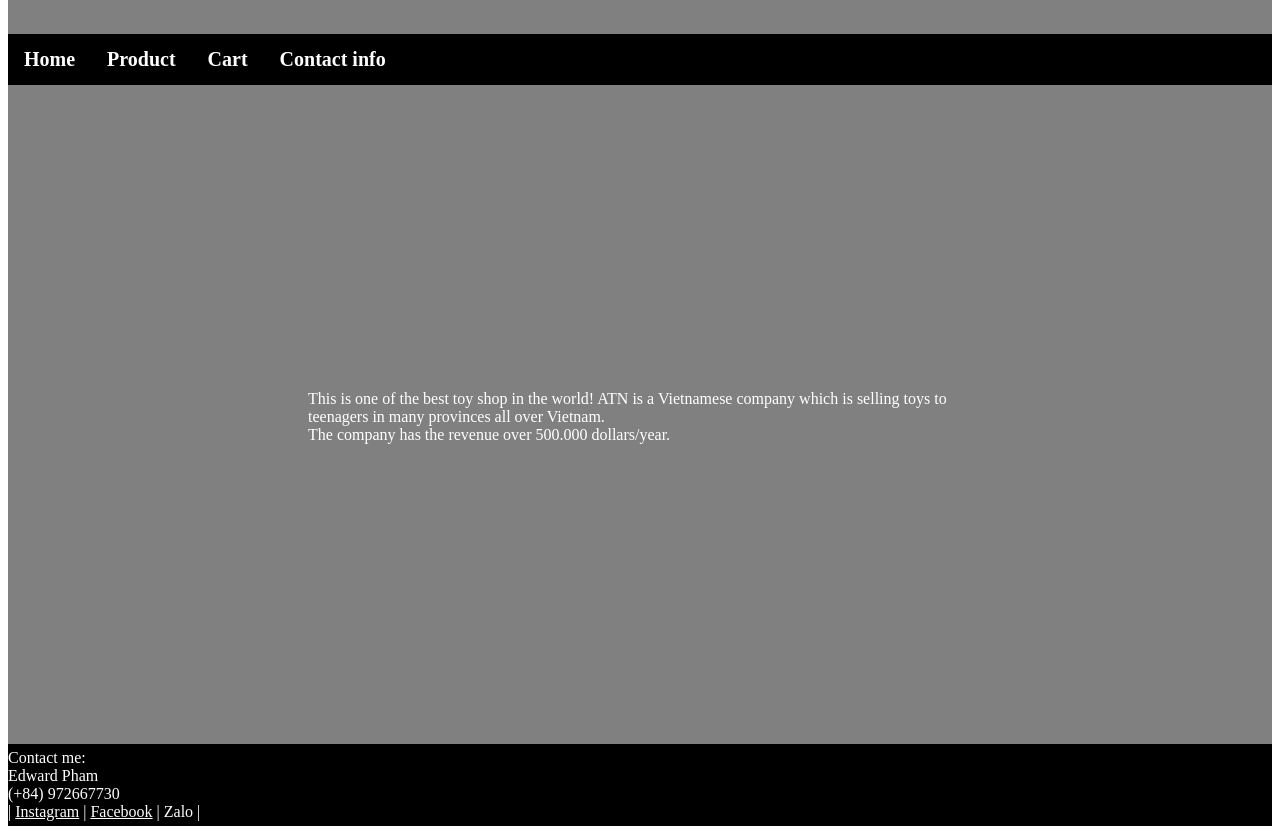
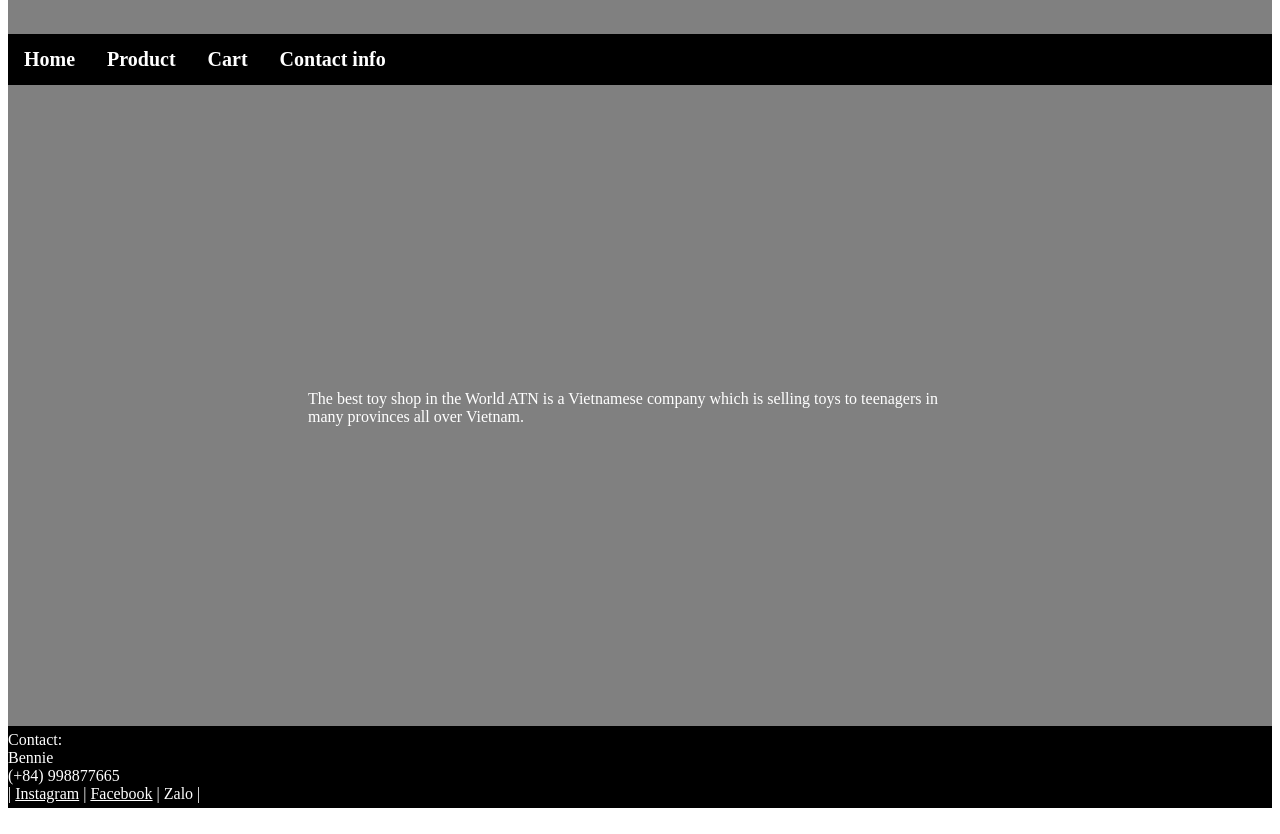
Before and after one commit to kmngoc1604/atnshop, a website: page views/index.html in a window 1280 px wide. Shown: the part 137-971 px from the top of the page. Drawn offline with Linux system fonts and the light colour scheme.

Commit message:
Update index.html

```diff
--- a/views/index.html
+++ b/views/index.html
@@ -88,16 +88,15 @@
         </div>
 
         <div id="main-content">
-            This is one of the best toy shop in the world!
+            The best toy shop in the World
             ATN is a Vietnamese company which is selling toys to teenagers in many provinces all over Vietnam.<br>
-            The company has the revenue over 500.000 dollars/year.
         </div>
 
         <div id="footer">
 
-            Contact me:<br>
-            Edward Pham<br>
-            (+84) 972667730<br>
+            Contact:<br>
+            Bennie<br>
+            (+84) 998877665<br>
             | <a href="https://www.instagram.com/enfantfabuleux/">Instagram</a> | <a href="https://www.facebook.com/Edious22102001/">Facebook</a> | Zalo |
         </div>
 
```
